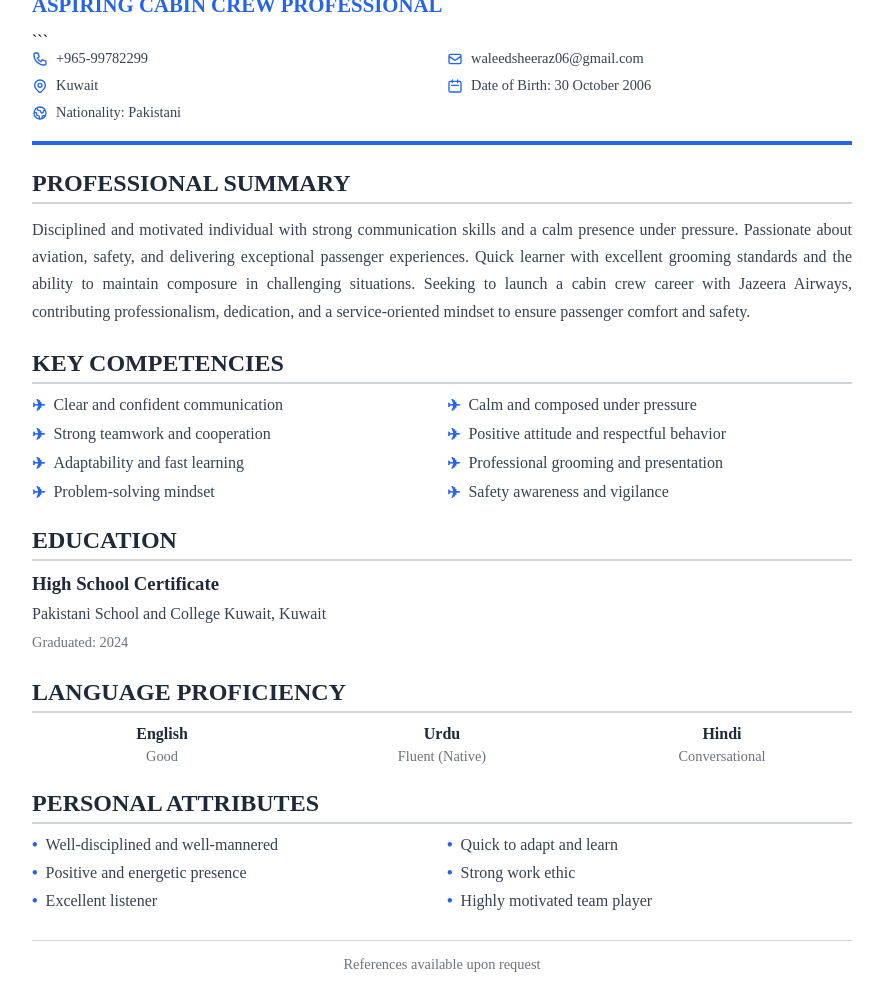
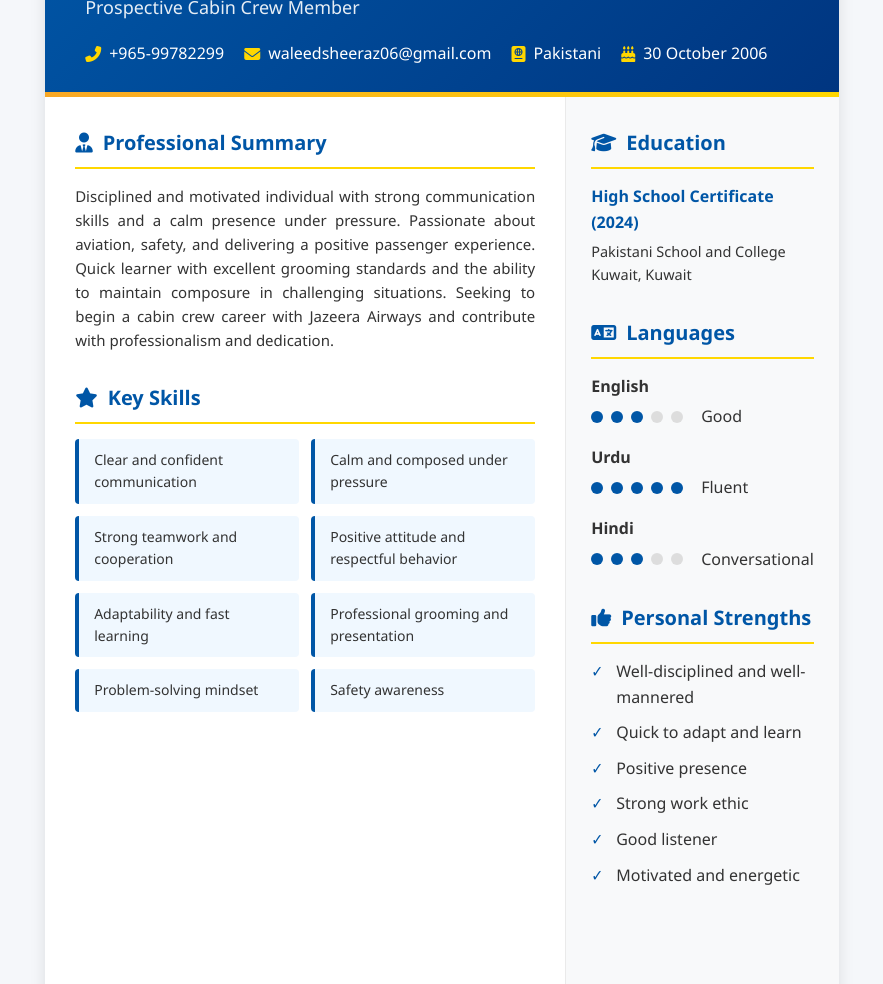
Before and after one commit to BLOUDANJEWELLERY/New, a plain HTML site: page cv.html in a window 1280 px wide. Shown: the part 120-1104 px from the top of the page, without its empty margins (198-1081 px from the left). Drawn offline with nearby package versions, Linux system fonts and the light colour scheme.

Commit message:
Update cv.html

````diff
--- a/cv.html
+++ b/cv.html
@@ -1,59 +1,77 @@
 <!DOCTYPE html>
-
 <html lang="en">
 <head>
     <meta charset="UTF-8">
     <meta name="viewport" content="width=device-width, initial-scale=1.0">
     <title>Waleed Sheeraz - Cabin Crew CV</title>
+    <link rel="stylesheet" href="https://cdnjs.cloudflare.com/ajax/libs/font-awesome/6.4.0/css/all.min.css">
     <style>
+        /* Global Styles */
         * {
             margin: 0;
             padding: 0;
             box-sizing: border-box;
+            font-family: 'Segoe UI', Tahoma, Geneva, Verdana, sans-serif;
         }
 
-```
         body {
-        font-family: 'Arial', 'Helvetica', sans-serif;
-        background-color: #f5f5f5;
+            background-color: #f5f7fa;
+            color: #333;
+            line-height: 1.6;
             padding: 20px;
-        line-height: 1.6;
+            display: flex;
+            flex-direction: column;
+            align-items: center;
         }
 
-    .container {
-        max-width: 900px;
-        margin: 0 auto;
+        /* A4 Paper Container */
+        .a4-container {
+            width: 210mm;
+            min-height: 297mm;
             background-color: white;
-        padding: 40px;
-        box-shadow: 0 0 20px rgba(0, 0, 0, 0.1);
+            box-shadow: 0 5px 15px rgba(0, 0, 0, 0.1);
+            margin-bottom: 30px;
+            position: relative;
+            overflow: hidden;
         }
 
+        /* Header Section */
         .header {
-        border-bottom: 4px solid #2563eb;
-        padding-bottom: 20px;
-        margin-bottom: 25px;
+            background: linear-gradient(135deg, #0056a6 0%, #003580 100%);
+            color: white;
+            padding: 30px 40px;
+            position: relative;
         }
 
-    .header h1 {
-        font-size: 2.5em;
-        color: #1f2937;
-        margin-bottom: 8px;
-        font-weight: bold;
+        .header::after {
+            content: "";
+            position: absolute;
+            bottom: 0;
+            left: 0;
+            width: 100%;
+            height: 5px;
+            background: linear-gradient(90deg, #f9a825 0%, #ffd700 100%);
         }
 
-    .header .subtitle {
-        font-size: 1.3em;
-        color: #2563eb;
-        font-weight: 600;
-        margin-bottom: 15px;
+        .name {
+            font-size: 36px;
+            font-weight: 700;
+            margin-bottom: 5px;
+            letter-spacing: 1px;
+        }
+
+        .title {
+            font-size: 18px;
+            font-weight: 300;
+            margin-bottom: 20px;
+            opacity: 0.9;
         }
 
         .contact-info {
-        display: grid;
-        grid-template-columns: repeat(2, 1fr);
-        gap: 10px;
-        font-size: 0.9em;
-        color: #374151;
+            display: flex;
+            flex-wrap: wrap;
+            gap: 20px;
+            margin-top: 15px;
         }
 
         .contact-item {
@@ -62,309 +80,420 @@
             gap: 8px;
         }
 
-    .contact-item svg {
-        width: 16px;
-        height: 16px;
-        color: #2563eb;
+        .contact-item i {
+            color: #ffd700;
         }
 
-    .section {
-        margin-bottom: 25px;
+        /* Content Layout */
+        .content {
+            display: grid;
+            grid-template-columns: 2fr 1fr;
+            min-height: calc(297mm - 180px);
         }
 
-    .section h2 {
-        font-size: 1.5em;
-        color: #1f2937;
-        font-weight: bold;
-        margin-bottom: 12px;
-        border-bottom: 2px solid #d1d5db;
-        padding-bottom: 5px;
+        .main-content {
+            padding: 30px;
         }
 
-    .section p {
-        color: #374151;
-        text-align: justify;
-        line-height: 1.7;
+        .sidebar {
+            background-color: #f8f9fa;
+            padding: 30px 25px;
+            border-left: 1px solid #eaeaea;
         }
 
+        /* Section Styling */
+        .section {
+            margin-bottom: 30px;
+        }
+
+        .section-title {
+            color: #0056a6;
+            font-size: 20px;
+            font-weight: 700;
+            margin-bottom: 15px;
+            padding-bottom: 8px;
+            border-bottom: 2px solid #ffd700;
+            display: flex;
+            align-items: center;
+            gap: 10px;
+        }
+
+        .section-title i {
+            color: #0056a6;
+        }
+
+        /* Professional Summary */
+        .summary-text {
+            text-align: justify;
+            font-size: 15px;
+        }
+
+        /* Skills */
         .skills-grid {
             display: grid;
             grid-template-columns: repeat(2, 1fr);
-        gap: 10px;
+            gap: 12px;
         }
 
         .skill-item {
-        display: flex;
-        align-items: flex-start;
-        gap: 8px;
-        color: #374151;
+            background-color: #f0f8ff;
+            padding: 10px 15px;
+            border-radius: 4px;
+            border-left: 4px solid #0056a6;
+            font-size: 14px;
         }
 
-    .skill-item .icon {
-        color: #2563eb;
+        /* Education */
+        .education-item {
+            margin-bottom: 15px;
+        }
+
+        .education-year {
+            font-weight: 600;
+            color: #0056a6;
+        }
+
+        .education-details {
+            margin-top: 5px;
+            font-size: 14.5px;
+        }
+
+        /* Languages */
+        .language-item {
+            margin-bottom: 15px;
+        }
+
+        .language-name {
+            font-weight: 600;
+            margin-bottom: 5px;
+            color: #333;
+        }
+
+        .language-level {
+            display: flex;
+            align-items: center;
+            gap: 8px;
+        }
+
+        .level-dot {
+            width: 12px;
+            height: 12px;
+            border-radius: 50%;
+            background-color: #ddd;
+        }
+
+        .level-dot.filled {
+            background-color: #0056a6;
+        }
+
+        /* Personal Strengths */
+        .strengths-list {
+            list-style-type: none;
+        }
+
+        .strengths-list li {
+            margin-bottom: 10px;
+            padding-left: 25px;
+            position: relative;
+        }
+
+        .strengths-list li:before {
+            content: "✓";
+            position: absolute;
+            left: 0;
+            color: #0056a6;
             font-weight: bold;
         }
 
-    .education-item h3 {
-        font-weight: bold;
-        color: #1f2937;
-        margin-bottom: 5px;
+        /* Decorative Elements */
+        .airplane-icon {
+            position: absolute;
+            right: 40px;
+            top: 30px;
+            font-size: 60px;
+            opacity: 0.2;
+            transform: rotate(45deg);
         }
 
-    .education-item p {
-        color: #374151;
-        margin-bottom: 3px;
+        /* Footer */
+        .footer {
+            text-align: center;
+            padding: 20px;
+            color: #666;
+            font-size: 14px;
+            border-top: 1px solid #eaeaea;
+            background-color: #f8f9fa;
         }
 
-    .education-item .year {
-        color: #6b7280;
-        font-size: 0.9em;
-    }
-
-    .languages {
-        display: grid;
-        grid-template-columns: repeat(3, 1fr);
-        gap: 20px;
-    }
-
-    .language-item {
+        /* Download Button */
+        .download-container {
+            margin: 20px 0;
             text-align: center;
         }
 
-    .language-item .lang-name {
+        .download-btn {
+            background: linear-gradient(135deg, #0056a6 0%, #003580 100%);
+            color: white;
+            border: none;
+            padding: 15px 40px;
+            font-size: 18px;
             font-weight: 600;
-        color: #1f2937;
-        margin-bottom: 5px;
+            border-radius: 50px;
+            cursor: pointer;
+            display: inline-flex;
+            align-items: center;
+            gap: 12px;
+            box-shadow: 0 4px 12px rgba(0, 86, 166, 0.3);
+            transition: all 0.3s ease;
         }
 
-    .language-item .lang-level {
-        color: #6b7280;
-        font-size: 0.9em;
+        .download-btn:hover {
+            transform: translateY(-3px);
+            box-shadow: 0 6px 15px rgba(0, 86, 166, 0.4);
         }
 
-    .attributes-grid {
-        display: grid;
-        grid-template-columns: repeat(2, 1fr);
-        gap: 10px;
+        .download-btn:active {
+            transform: translateY(0);
         }
 
-    .attribute-item {
-        display: flex;
-        align-items: flex-start;
-        gap: 8px;
-        color: #374151;
-    }
-
-    .attribute-item .bullet {
-        color: #2563eb;
-        font-weight: bold;
-    }
-
-    .footer {
-        margin-top: 30px;
-        padding-top: 15px;
-        border-top: 1px solid #d1d5db;
-        text-align: center;
-        font-size: 0.9em;
-        color: #6b7280;
-    }
-
+        /* Print/PDF Styles */
         @media print {
             body {
                 background-color: white;
                 padding: 0;
             }
 
-        .container {
+            .a4-container {
                 box-shadow: none;
-            padding: 20px;
+                margin: 0;
+                width: 100%;
             }
 
-        @page {
-            margin: 1cm;
-            size: A4;
+            .download-container {
+                display: none;
             }
         }
 
-    @media (max-width: 768px) {
-        .contact-info,
-        .skills-grid,
-        .attributes-grid {
+        /* Responsive Design */
+        @media (max-width: 900px) {
+            .a4-container {
+                width: 100%;
+                min-height: auto;
+            }
+
+            .content {
                 grid-template-columns: 1fr;
             }
 
-        .languages {
-            grid-template-columns: 1fr;
-        }
-
-        .container {
-            padding: 20px;
-        }
-
-        .header h1 {
-            font-size: 2em;
+            .sidebar {
+                border-left: none;
+                border-top: 1px solid #eaeaea;
             }
         }
     </style>
-```
-
 </head>
 <body>
-    <div class="container">
-        <!-- Header -->
+    <div class="a4-container" id="cv-content">
+        <!-- Header Section -->
         <div class="header">
-            <h1>WALEED SHEERAZ</h1>
-            <div class="subtitle">ASPIRING CABIN CREW PROFESSIONAL</div>
+            <i class="fas fa-plane airplane-icon"></i>
+            <h1 class="name">WALEED SHEERAZ</h1>
+            <div class="title">Prospective Cabin Crew Member</div>
 
-```
             <div class="contact-info">
                 <div class="contact-item">
-                <svg fill="none" stroke="currentColor" viewBox="0 0 24 24">
-                    <path stroke-linecap="round" stroke-linejoin="round" stroke-width="2" d="M3 5a2 2 0 012-2h3.28a1 1 0 01.948.684l1.498 4.493a1 1 0 01-.502 1.21l-2.257 1.13a11.042 11.042 0 005.516 5.516l1.13-2.257a1 1 0 011.21-.502l4.493 1.498a1 1 0 01.684.949V19a2 2 0 01-2 2h-1C9.716 21 3 14.284 3 6V5z"></path>
-                </svg>
+                    <i class="fas fa-phone-alt"></i>
                     <span>+965-99782299</span>
                 </div>
                 <div class="contact-item">
-                <svg fill="none" stroke="currentColor" viewBox="0 0 24 24">
-                    <path stroke-linecap="round" stroke-linejoin="round" stroke-width="2" d="M3 8l7.89 5.26a2 2 0 002.22 0L21 8M5 19h14a2 2 0 002-2V7a2 2 0 00-2-2H5a2 2 0 00-2 2v10a2 2 0 002 2z"></path>
-                </svg>
+                    <i class="fas fa-envelope"></i>
                     <span>waleedsheeraz06@gmail.com</span>
                 </div>
                 <div class="contact-item">
-                <svg fill="none" stroke="currentColor" viewBox="0 0 24 24">
-                    <path stroke-linecap="round" stroke-linejoin="round" stroke-width="2" d="M17.657 16.657L13.414 20.9a1.998 1.998 0 01-2.827 0l-4.244-4.243a8 8 0 1111.314 0z"></path>
-                    <path stroke-linecap="round" stroke-linejoin="round" stroke-width="2" d="M15 11a3 3 0 11-6 0 3 3 0 016 0z"></path>
-                </svg>
-                <span>Kuwait</span>
+                    <i class="fas fa-passport"></i>
+                    <span>Pakistani</span>
                 </div>
                 <div class="contact-item">
-                <svg fill="none" stroke="currentColor" viewBox="0 0 24 24">
-                    <path stroke-linecap="round" stroke-linejoin="round" stroke-width="2" d="M8 7V3m8 4V3m-9 8h10M5 21h14a2 2 0 002-2V7a2 2 0 00-2-2H5a2 2 0 00-2 2v12a2 2 0 002 2z"></path>
-                </svg>
-                <span>Date of Birth: 30 October 2006</span>
-            </div>
-            <div class="contact-item">
-                <svg fill="none" stroke="currentColor" viewBox="0 0 24 24">
-                    <path stroke-linecap="round" stroke-linejoin="round" stroke-width="2" d="M3.055 11H5a2 2 0 012 2v1a2 2 0 002 2 2 2 0 012 2v2.945M8 3.935V5.5A2.5 2.5 0 0010.5 8h.5a2 2 0 012 2 2 2 0 104 0 2 2 0 012-2h1.064M15 20.488V18a2 2 0 012-2h3.064M21 12a9 9 0 11-18 0 9 9 0 0118 0z"></path>
-                </svg>
-                <span>Nationality: Pakistani</span>
+                    <i class="fas fa-birthday-cake"></i>
+                    <span>30 October 2006</span>
                 </div>
             </div>
         </div>
 
+        <!-- Main Content -->
+        <div class="content">
+            <!-- Left Column -->
+            <div class="main-content">
                 <!-- Professional Summary -->
                 <div class="section">
-        <h2>PROFESSIONAL SUMMARY</h2>
-        <p>
-            Disciplined and motivated individual with strong communication skills and a calm presence under pressure. Passionate about aviation, safety, and delivering exceptional passenger experiences. Quick learner with excellent grooming standards and the ability to maintain composure in challenging situations. Seeking to launch a cabin crew career with Jazeera Airways, contributing professionalism, dedication, and a service-oriented mindset to ensure passenger comfort and safety.
+                    <h2 class="section-title">
+                        <i class="fas fa-user-tie"></i> Professional Summary
+                    </h2>
+                    <p class="summary-text">
+                        Disciplined and motivated individual with strong communication skills and a calm presence under pressure. Passionate about aviation, safety, and delivering a positive passenger experience. Quick learner with excellent grooming standards and the ability to maintain composure in challenging situations. Seeking to begin a cabin crew career with Jazeera Airways and contribute with professionalism and dedication.
                     </p>
                 </div>
 
-    <!-- Key Competencies -->
+                <!-- Key Skills -->
                 <div class="section">
-        <h2>KEY COMPETENCIES</h2>
+                    <h2 class="section-title">
+                        <i class="fas fa-star"></i> Key Skills
+                    </h2>
                     <div class="skills-grid">
-            <div class="skill-item">
-                <span class="icon">✈</span>
-                <span>Clear and confident communication</span>
-            </div>
-            <div class="skill-item">
-                <span class="icon">✈</span>
-                <span>Calm and composed under pressure</span>
-            </div>
-            <div class="skill-item">
-                <span class="icon">✈</span>
-                <span>Strong teamwork and cooperation</span>
-            </div>
-            <div class="skill-item">
-                <span class="icon">✈</span>
-                <span>Positive attitude and respectful behavior</span>
-            </div>
-            <div class="skill-item">
-                <span class="icon">✈</span>
-                <span>Adaptability and fast learning</span>
-            </div>
-            <div class="skill-item">
-                <span class="icon">✈</span>
-                <span>Professional grooming and presentation</span>
-            </div>
-            <div class="skill-item">
-                <span class="icon">✈</span>
-                <span>Problem-solving mindset</span>
-            </div>
-            <div class="skill-item">
-                <span class="icon">✈</span>
-                <span>Safety awareness and vigilance</span>
+                        <div class="skill-item">Clear and confident communication</div>
+                        <div class="skill-item">Calm and composed under pressure</div>
+                        <div class="skill-item">Strong teamwork and cooperation</div>
+                        <div class="skill-item">Positive attitude and respectful behavior</div>
+                        <div class="skill-item">Adaptability and fast learning</div>
+                        <div class="skill-item">Professional grooming and presentation</div>
+                        <div class="skill-item">Problem-solving mindset</div>
+                        <div class="skill-item">Safety awareness</div>
                     </div>
                 </div>
             </div>
 
+            <!-- Right Column (Sidebar) -->
+            <div class="sidebar">
                 <!-- Education -->
                 <div class="section">
-        <h2>EDUCATION</h2>
+                    <h2 class="section-title">
+                        <i class="fas fa-graduation-cap"></i> Education
+                    </h2>
                     <div class="education-item">
-            <h3>High School Certificate</h3>
-            <p>Pakistani School and College Kuwait, Kuwait</p>
-            <p class="year">Graduated: 2024</p>
+                        <div class="education-year">High School Certificate (2024)</div>
+                        <div class="education-details">Pakistani School and College Kuwait, Kuwait</div>
                     </div>
                 </div>
 
-    <!-- Language Proficiency -->
+                <!-- Languages -->
                 <div class="section">
-        <h2>LANGUAGE PROFICIENCY</h2>
-        <div class="languages">
+                    <h2 class="section-title">
+                        <i class="fas fa-language"></i> Languages
+                    </h2>
                     <div class="language-item">
-                <div class="lang-name">English</div>
-                <div class="lang-level">Good</div>
+                        <div class="language-name">English</div>
+                        <div class="language-level">
+                            <span class="level-dot filled"></span>
+                            <span class="level-dot filled"></span>
+                            <span class="level-dot filled"></span>
+                            <span class="level-dot"></span>
+                            <span class="level-dot"></span>
+                            <span style="margin-left: 10px;">Good</span>
+                        </div>
                     </div>
                     <div class="language-item">
-                <div class="lang-name">Urdu</div>
-                <div class="lang-level">Fluent (Native)</div>
+                        <div class="language-name">Urdu</div>
+                        <div class="language-level">
+                            <span class="level-dot filled"></span>
+                            <span class="level-dot filled"></span>
+                            <span class="level-dot filled"></span>
+                            <span class="level-dot filled"></span>
+                            <span class="level-dot filled"></span>
+                            <span style="margin-left: 10px;">Fluent</span>
+                        </div>
                     </div>
                     <div class="language-item">
-                <div class="lang-name">Hindi</div>
-                <div class="lang-level">Conversational</div>
+                        <div class="language-name">Hindi</div>
+                        <div class="language-level">
+                            <span class="level-dot filled"></span>
+                            <span class="level-dot filled"></span>
+                            <span class="level-dot filled"></span>
+                            <span class="level-dot"></span>
+                            <span class="level-dot"></span>
+                            <span style="margin-left: 10px;">Conversational</span>
                         </div>
                     </div>
                 </div>
 
-    <!-- Personal Attributes -->
+                <!-- Personal Strengths -->
                 <div class="section">
-        <h2>PERSONAL ATTRIBUTES</h2>
-        <div class="attributes-grid">
-            <div class="attribute-item">
-                <span class="bullet">•</span>
-                <span>Well-disciplined and well-mannered</span>
-            </div>
-            <div class="attribute-item">
-                <span class="bullet">•</span>
-                <span>Quick to adapt and learn</span>
-            </div>
-            <div class="attribute-item">
-                <span class="bullet">•</span>
-                <span>Positive and energetic presence</span>
-            </div>
-            <div class="attribute-item">
-                <span class="bullet">•</span>
-                <span>Strong work ethic</span>
-            </div>
-            <div class="attribute-item">
-                <span class="bullet">•</span>
-                <span>Excellent listener</span>
-            </div>
-            <div class="attribute-item">
-                <span class="bullet">•</span>
-                <span>Highly motivated team player</span>
+                    <h2 class="section-title">
+                        <i class="fas fa-thumbs-up"></i> Personal Strengths
+                    </h2>
+                    <ul class="strengths-list">
+                        <li>Well-disciplined and well-mannered</li>
+                        <li>Quick to adapt and learn</li>
+                        <li>Positive presence</li>
+                        <li>Strong work ethic</li>
+                        <li>Good listener</li>
+                        <li>Motivated and energetic</li>
+                    </ul>
                 </div>
             </div>
         </div>
 
         <!-- Footer -->
         <div class="footer">
-        <p>References available upon request</p>
+            <p>This CV is prepared specifically for cabin crew opportunities at Jazeera Airways and other aviation companies.</p>
         </div>
     </div>
-```
 
+    <!-- Download Button -->
+    <div class="download-container">
+        <button class="download-btn" id="download-pdf">
+            <i class="fas fa-download"></i> Download as PDF (A4)
+        </button>
+    </div>
+
+    <!-- Include jsPDF and html2canvas libraries -->
+    <script src="https://cdnjs.cloudflare.com/ajax/libs/html2canvas/1.4.1/html2canvas.min.js"></script>
+    <script src="https://cdnjs.cloudflare.com/ajax/libs/jspdf/2.5.1/jspdf.umd.min.js"></script>
+
+    <script>
+        // PDF Download Functionality
+        document.getElementById('download-pdf').addEventListener('click', function() {
+            const cvElement = document.getElementById('cv-content');
+            const button = this;
+
+            // Change button text to indicate processing
+            const originalText = button.innerHTML;
+            button.innerHTML = '<i class="fas fa-spinner fa-spin"></i> Generating PDF...';
+            button.disabled = true;
+
+            // Use html2canvas to capture the CV content
+            html2canvas(cvElement, {
+                scale: 2, // Higher quality
+                useCORS: true,
+                logging: false,
+                backgroundColor: '#ffffff'
+            }).then(canvas => {
+                // Calculate dimensions for A4 paper
+                const imgWidth = 210; // A4 width in mm
+                const imgHeight = (canvas.height * imgWidth) / canvas.width;
+
+                // Create PDF
+                const { jsPDF } = window.jspdf;
+                const pdf = new jsPDF('p', 'mm', 'a4');
+
+                // Add the captured image to the PDF
+                const imgData = canvas.toDataURL('image/png');
+                pdf.addImage(imgData, 'PNG', 0, 0, imgWidth, imgHeight);
+
+                // Save the PDF
+                pdf.save('Waleed_Sheeraz_Cabin_Crew_CV.pdf');
+
+                // Restore button
+                button.innerHTML = originalText;
+                button.disabled = false;
+
+            }).catch(error => {
+                console.error('Error generating PDF:', error);
+                alert('There was an error generating the PDF. Please try again.');
+
+                // Restore button
+                button.innerHTML = originalText;
+                button.disabled = false;
+            });
+        });
+
+        // Print functionality as a fallback
+        document.addEventListener('keydown', function(e) {
+            // Ctrl/Cmd + P to print
+            if ((e.ctrlKey || e.metaKey) && e.key === 'p') {
+                e.preventDefault();
+                window.print();
+            }
+        });
+    </script>
 </body>
 </html>
````
Lines whose indentation alone changed are shown as unchanged.
